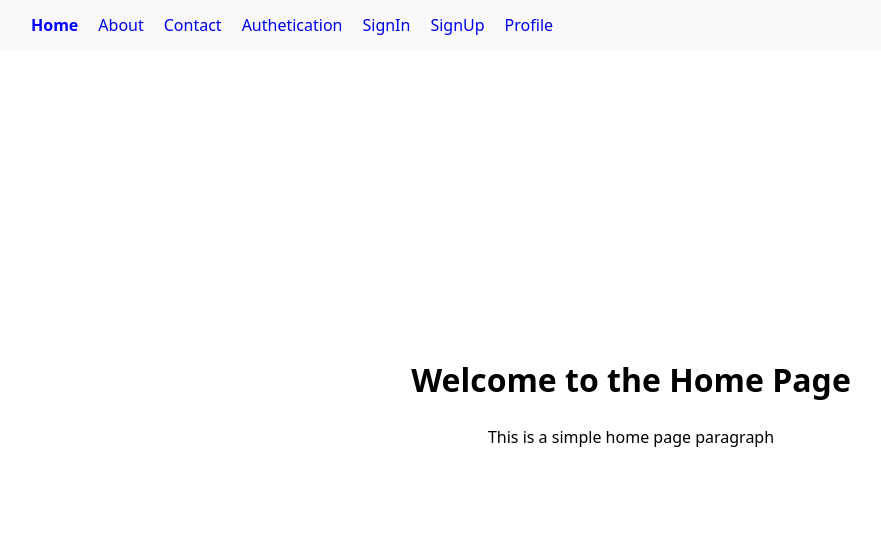
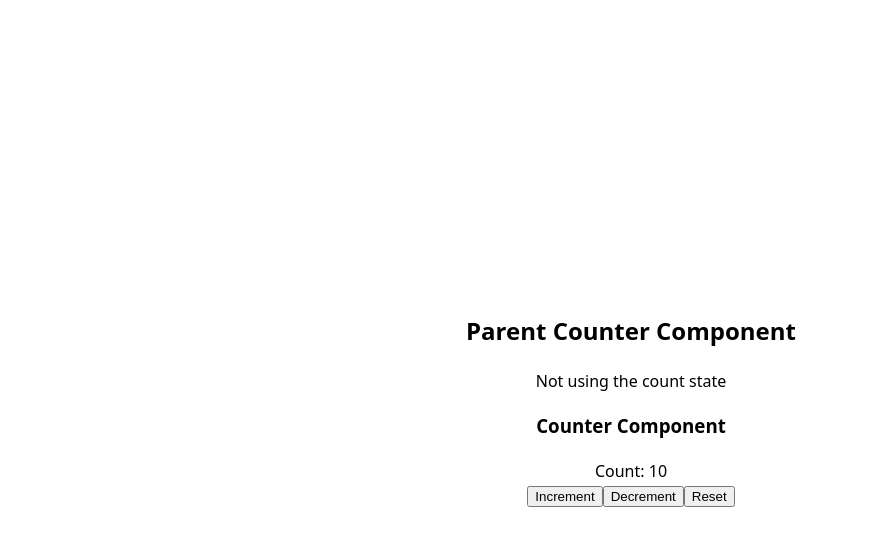
Before and after one commit to Nihil96/react-module, a React (Vite) app: page / in a window 1280 px wide. Shown: the top 546 px of the page, without its empty margins (9-890 px from the left). Built offline with nearby package versions, Linux system fonts and the light colour scheme.

Commit message:
example for Context API

```diff
--- a/src/App.jsx
+++ b/src/App.jsx
@@ -1,52 +1,24 @@
-import { Route, Routes } from "react-router-dom"
+// import { useState } from "react"
 import "./App.css"
-import Home from "./examples/lecture_7/pages/home"
-import About from "./examples/lecture_7/pages/about"
-import Contact from "./examples/lecture_7/pages/contact"
-import Navbar from "./examples/lecture_7/components/navbar"
-import Authetication from "./examples/lecture_7/pages/authetication"
-import { useState } from "react"
-import SignIn from "./examples/lecture_7/pages/signIn"
-import SignUp from "./examples/lecture_7/pages/signup"
-import ProtectedRoute from "./examples/lecture_7/components/protectedRoute"
-import Profile from "./examples/lecture_7/pages/profile"
-import User from "./examples/lecture_7/pages/user"
-import NotFound from "./examples/lecture_7/pages/notFound"
+import Header from "./examples/lecture_8/components/header"
+import ParentCounter from "./examples/lecture_8/components/parentCounter"
+import { CounterProvider } from "./examples/lecture_8/context/counterContext"
+import UserProvider from "./examples/lecture_8/context/userContext"
 
 function App() {
-  const [isSignedIn, setIsSignedIn] = useState(false)
+  // const [user] = useState({ name: "Michael", age: 30 })
 
   return (
     <>
-      <Navbar />
-      <Routes>
-        {/* Basic Routes */}
-        <Route path="/" element={<Home />} />
-        <Route path="/about" element={<About />} />
-        <Route path="/contact" element={<Contact />} />
-        {/* Nested Routes */}
-        <Route path="/auth" element={<Authetication />}>
-          {/* Child Routes */}
-          <Route
-            path="signin"
-            element={
-              <SignIn isSignedIn={isSignedIn} setIsSignedIn={setIsSignedIn} />
-            }
-          />
-          <Route path="signup" element={<SignUp />} />
-        </Route>
-        {/* Protected Route */}
-        <Route
-          path="/profile"
-          element={
-            <ProtectedRoute isAutheticated={isSignedIn} element={<Profile />} />
-          }
-        />
-        {/* Dynamic Route */}
-        <Route path="user/:id" element={<User />} />
-        {/*Catch-all route for 404 */}
-        <Route path="*" element={<NotFound />} />
-      </Routes>
+      {/* Example 1 */}
+      {/* <UserProvider>
+        <Header />
+      </UserProvider> */}
+
+      {/* Example 2*/}
+      <CounterProvider>
+        <ParentCounter />
+      </CounterProvider>
     </>
   )
 }
--- /dev/null
+++ b/src/examples/lecture_8/components/counter.jsx
@@ -0,0 +1,19 @@
+import { useContext } from "react"
+import { CounterContext } from "../context/counterContext"
+
+const Counter = () => {
+  const { count, increment, decrement, reset } = useContext(CounterContext)
+
+  return (
+    <>
+      <h3>Counter Component</h3>
+      <span>Count: {count}</span>
+      <br />
+      <button onClick={increment}>Increment</button>
+      <button onClick={decrement}>Decrement</button>
+      <button onClick={reset}>Reset</button>
+    </>
+  )
+}
+
+export default Counter
--- /dev/null
+++ b/src/examples/lecture_8/components/header.jsx
@@ -0,0 +1,19 @@
+import { useContext } from "react"
+import Navbar from "./navbar"
+import { UserContext } from "../context/userContext"
+
+function Header() {
+  const { user } = useContext(UserContext) // the Header component has access to the user as well
+  // const { count } = useContext(CounterContext) // this will not work since the Header is not wrapped in the CounterProvider component
+  console.log(user, "HEADER")
+
+  return (
+    <div>
+      <h2>Simple Header Component</h2>
+      {/* {user.name ? user.name : "No user to display"} */}
+      <Navbar />
+    </div>
+  )
+}
+
+export default Header
--- /dev/null
+++ b/src/examples/lecture_8/components/navbar.jsx
@@ -0,0 +1,17 @@
+import { useContext } from "react"
+import UserProfile from "./userProfile"
+import { UserContext } from "../context/userContext"
+
+function Navbar() {
+  const { user } = useContext(UserContext)
+  console.log(user, "FROM NAVBAR")
+
+  return (
+    <div>
+      <h3>Simple Navbar Component</h3>
+      <UserProfile />
+    </div>
+  )
+}
+
+export default Navbar
--- /dev/null
+++ b/src/examples/lecture_8/components/parentCounter.jsx
@@ -0,0 +1,13 @@
+import Counter from "./counter"
+
+function ParentCounter() {
+  return (
+    <div>
+      <h2>Parent Counter Component</h2>
+      <span>Not using the count state</span>
+      <Counter />
+    </div>
+  )
+}
+
+export default ParentCounter
--- /dev/null
+++ b/src/examples/lecture_8/components/userProfile.jsx
@@ -0,0 +1,24 @@
+import { useContext } from "react"
+import { UserContext } from "../context/userContext"
+
+function UserProfile() {
+  const { user, updateName, addAddress } = useContext(UserContext)
+
+  return (
+    <div>
+      <h4>Simple UserProfile Component</h4>
+      User Name: {user.name ? user.name : "No user name"}
+      <p>
+        User Address:
+        {user.address ? user.address : " The user does not have address yet"}
+      </p>
+      <br />
+      <button onClick={() => updateName("John")}>Change the user name</button>
+      <button onClick={() => addAddress("Num.23 WhiteWall")}>
+        Add user's address
+      </button>
+    </div>
+  )
+}
+
+export default UserProfile
--- /dev/null
+++ b/src/examples/lecture_8/context/counterContext.jsx
@@ -0,0 +1,19 @@
+import { createContext, useState } from "react"
+
+const CounterContext = createContext(null)
+
+const CounterProvider = ({ children }) => {
+  const [count, setCount] = useState(10)
+
+  const increment = () => setCount((prevCount) => prevCount + 10)
+  const decrement = () => setCount((prevCount) => prevCount - 10)
+  const reset = () => setCount(10)
+
+  return (
+    <CounterContext.Provider value={{ count, increment, decrement, reset }}>
+      {children}
+    </CounterContext.Provider>
+  )
+}
+
+export { CounterContext, CounterProvider }
--- /dev/null
+++ b/src/examples/lecture_8/context/userContext.jsx
@@ -0,0 +1,23 @@
+import { createContext, useState } from "react"
+
+export const UserContext = createContext(null)
+
+function UserProvider({ children }) {
+  const [user, setUser] = useState({ name: "Michael", age: 30 })
+
+  const updateName = (newName) => {
+    setUser({ ...user, name: newName })
+  }
+
+  const addAddress = (address) => {
+    setUser({ ...user, address })
+  }
+
+  return (
+    <UserContext.Provider value={{ user, updateName, addAddress }}>
+      {children}
+    </UserContext.Provider>
+  )
+}
+
+export default UserProvider
```
